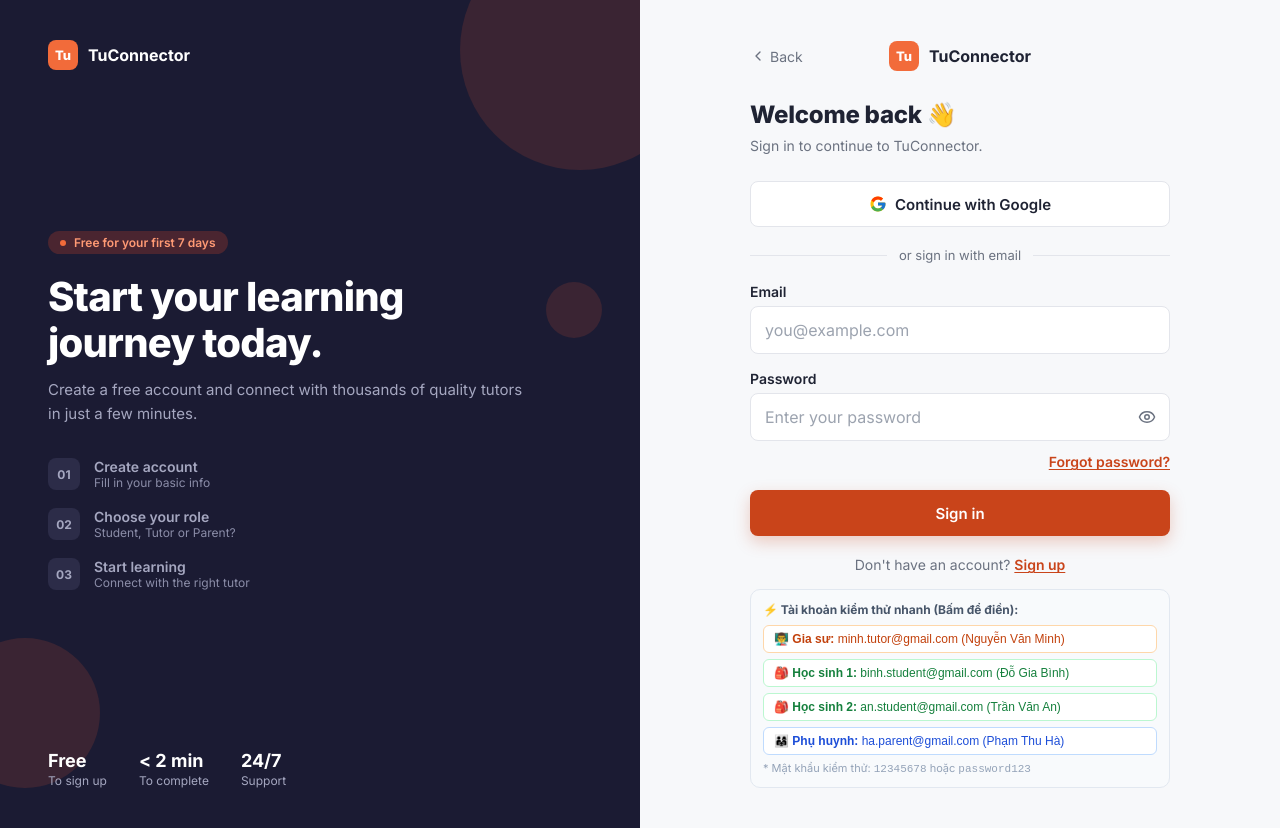
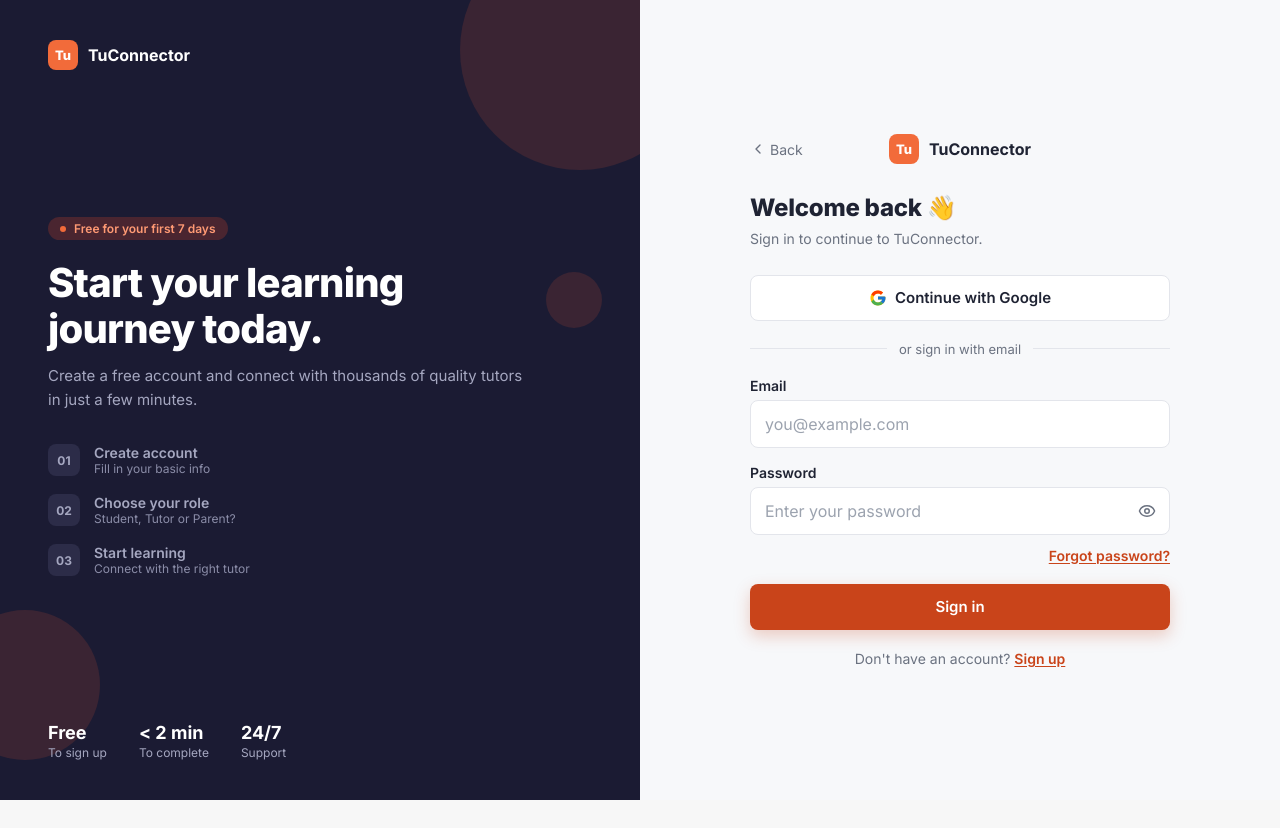
Before and after one commit to QuangDiamond/team-web-project, a React (Vite) app in the folder frontend/: page /login in a window 1280 px wide. After the commit the page ends 800 px from the top, so only its background shows below. Built offline with nearby package versions, Linux system fonts and the light colour scheme; no server answers.

Commit message:
fix(auth): remove quick test accounts helper from Login page

```diff
--- a/frontend/src/pages/auth/Login.jsx
+++ b/frontend/src/pages/auth/Login.jsx
@@ -64,12 +64,6 @@ export default function Login() {
     if (errors[field]) {
       setErrors({ ...errors, [field]: '' });
     }
-  };
-
-  const handleFillAccount = (email) => {
-    setValues({ email, password: 'password123' });
-    setErrors({});
-    setFormError('');
   };
 
   const validate = () => {
@@ -188,81 +182,7 @@ export default function Login() {
           Don't have an account? <Link to="/register" className="link">Sign up</Link>
         </p>
 
-        {/* Nút điền nhanh tài khoản test phục vụ kiểm thử */}
-        <div style={{ marginTop: '16px', padding: '12px', background: '#f8fafc', borderRadius: '10px', border: '1px solid #e2e8f0', textAlign: 'left' }}>
-          <div style={{ fontSize: '12px', fontWeight: 700, color: '#475569', marginBottom: '8px' }}>
-            ⚡ Tài khoản kiểm thử nhanh (Bấm để điền):
-          </div>
-          <div style={{ display: 'flex', flexDirection: 'column', gap: '6px' }}>
-            <button
-              type="button"
-              onClick={() => handleFillAccount('minh.tutor@gmail.com')}
-              style={{
-                textAlign: 'left',
-                background: '#fff',
-                border: '1px solid #fed7aa',
-                borderRadius: '6px',
-                padding: '6px 10px',
-                fontSize: '12px',
-                cursor: 'pointer',
-                color: '#c2410c',
-              }}
-            >
-              👨‍🏫 <strong>Gia sư:</strong> minh.tutor@gmail.com (Nguyễn Văn Minh)
-            </button>
-            <button
-              type="button"
-              onClick={() => handleFillAccount('binh.student@gmail.com')}
-              style={{
-                textAlign: 'left',
-                background: '#fff',
-                border: '1px solid #bbf7d0',
-                borderRadius: '6px',
-                padding: '6px 10px',
-                fontSize: '12px',
-                cursor: 'pointer',
-                color: '#15803d',
-              }}
-            >
-              🎒 <strong>Học sinh 1:</strong> binh.student@gmail.com (Đỗ Gia Bình)
-            </button>
-            <button
-              type="button"
-              onClick={() => handleFillAccount('an.student@gmail.com')}
-              style={{
-                textAlign: 'left',
-                background: '#fff',
-                border: '1px solid #bbf7d0',
-                borderRadius: '6px',
-                padding: '6px 10px',
-                fontSize: '12px',
-                cursor: 'pointer',
-                color: '#15803d',
-              }}
-            >
-              🎒 <strong>Học sinh 2:</strong> an.student@gmail.com (Trần Văn An)
-            </button>
-            <button
-              type="button"
-              onClick={() => handleFillAccount('ha.parent@gmail.com')}
-              style={{
-                textAlign: 'left',
-                background: '#fff',
-                border: '1px solid #bfdbfe',
-                borderRadius: '6px',
-                padding: '6px 10px',
-                fontSize: '12px',
-                cursor: 'pointer',
-                color: '#1d4ed8',
-              }}
-            >
-              👨‍👩‍👧 <strong>Phụ huynh:</strong> ha.parent@gmail.com (Phạm Thu Hà)
-            </button>
-          </div>
-          <div style={{ fontSize: '11px', color: '#94a3b8', marginTop: '6px' }}>
-            * Mật khẩu kiểm thử: <code>12345678</code> hoặc <code>password123</code>
-          </div>
-        </div>
+
       </form>
     </AuthLayout>
   );
```
